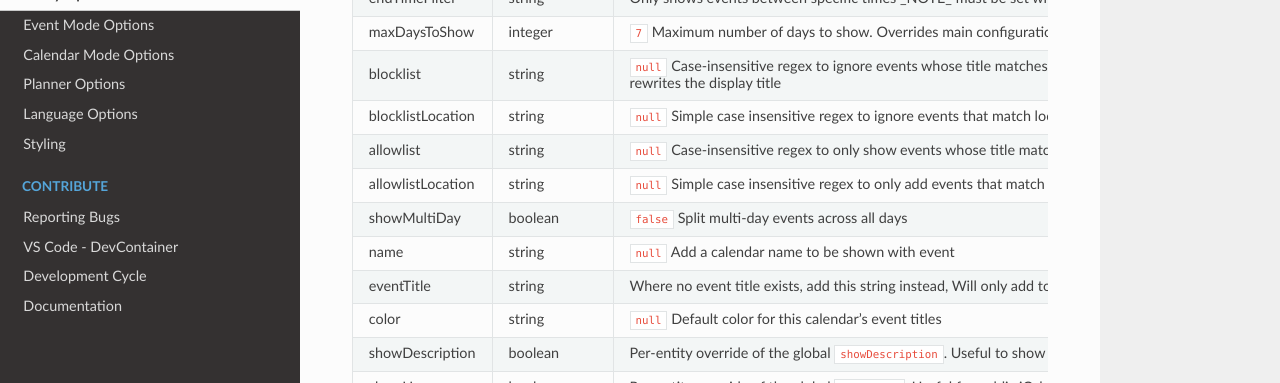
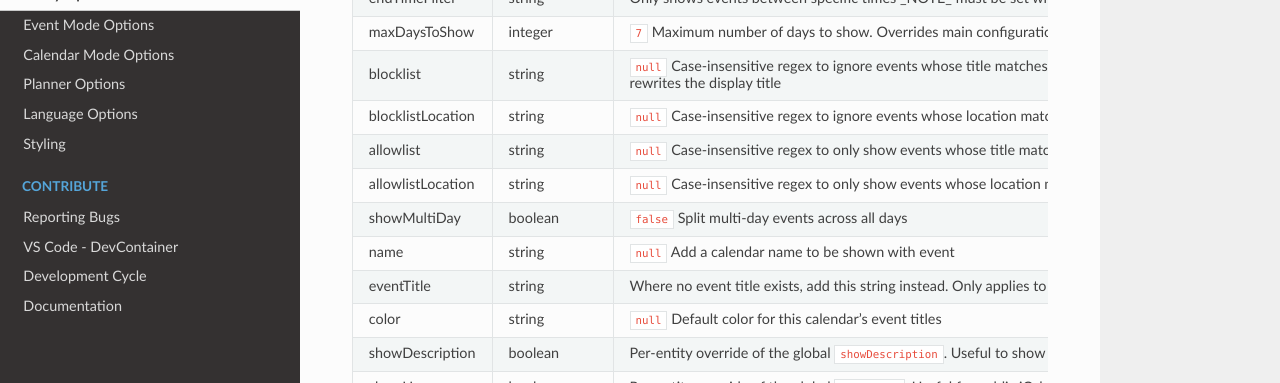
Before and after one commit to totaldebug/atomic-calendar-revive, a Sphinx documentation site: the page built from docs/configuration/entity.rst, in a window 1280 px wide and 900 px high. Shown: the part 279-662 px from the top of the window. Built offline with Sphinx 7.4.7 and the Read the Docs theme 3.1.0, drawn with Linux system fonts in a browser that asks for light colours.

Commit message:
docs: address Sourcery review nits on PR #1774
- Unify "Case-insensitive regex" wording across all four block/allow list
  entity options (blocklistLocation and allowlistLocation were still using
  the older "Simple case insensitive regex" phrasing while blocklist /
  allowlist were rewritten in c21f64f).
- Fix "instead, Will only add" capitalization in the eventTitle row.
- Capitalize "DevTools" in styling.rst (Chrome/Firefox both use the
  CamelCase form).

```diff
--- a/docs/configuration/entity.rst
+++ b/docs/configuration/entity.rst
@@ -10,12 +10,12 @@ Entity Options
  endTimeFilter        string         Only shows events between specific times _NOTE_ must be set with ``startTimeFilter`` format: ``'17:00'``
  maxDaysToShow        integer        ``7`` Maximum number of days to show. Overrides main configuration maxDaysToShow for this calendar
  blocklist            string         ``null`` Case-insensitive regex to ignore events whose title matches. Matched against the original summary, even when ``titleReplace`` rewrites the display title
- blocklistLocation    string         ``null`` Simple case insensitive regex to ignore events that match location
+ blocklistLocation    string         ``null`` Case-insensitive regex to ignore events whose location matches
  allowlist            string         ``null`` Case-insensitive regex to only show events whose title matches. Matched against the original summary
- allowlistLocation    string         ``null`` Simple case insensitive regex to only add events that match location
+ allowlistLocation    string         ``null`` Case-insensitive regex to only show events whose location matches
  showMultiDay         boolean        ``false`` Split multi-day events across all days
  name                 string         ``null`` Add a calendar name to be shown with event
- eventTitle           string         Where no event title exists, add this string instead, Will only add to this entity, can also be globally set
+ eventTitle           string         Where no event title exists, add this string instead. Only applies to this entity; can also be set globally
  color                string         ``null`` Default color for this calendar's event titles
  showDescription      boolean        Per-entity override of the global ``showDescription``. Useful to show descriptions for some calendars (e.g. kids) and hide them for others
  showHours            boolean        Per-entity override of the global ``showHours``. Useful for public iCal feeds (e.g. holidays) where times are not meaningful
--- a/docs/configuration/styling.rst
+++ b/docs/configuration/styling.rst
@@ -199,7 +199,7 @@ The card uses descriptive CSS classes throughout (``.calDay``,
 ``.day-number``, ``.currentDay``, ``.summary-event-div``,
 ``.bullet-event-div-accepted`` etc.) so anything not covered by the custom
 properties above can be targeted with regular ``card_mod`` selectors. The video
-below walks through finding the right class with browser devtools.
+below walks through finding the right class with browser DevTools.
 
 .. note::
     The video predates the ``--cal-*`` custom properties documented above and
```
